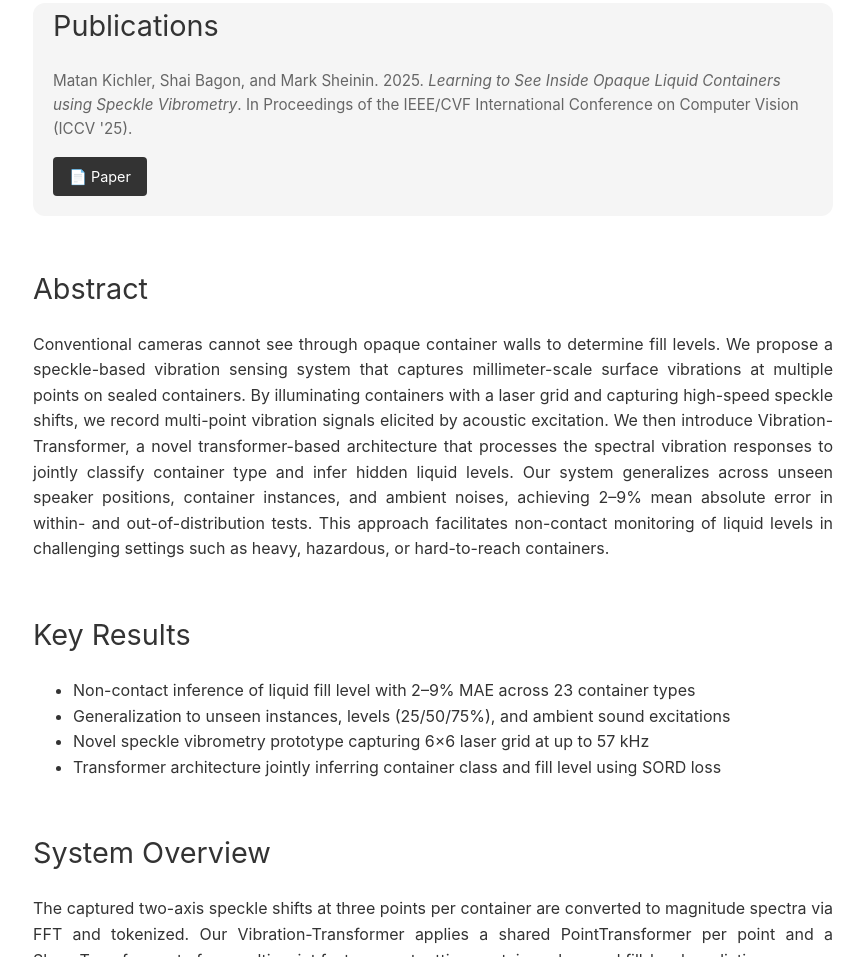
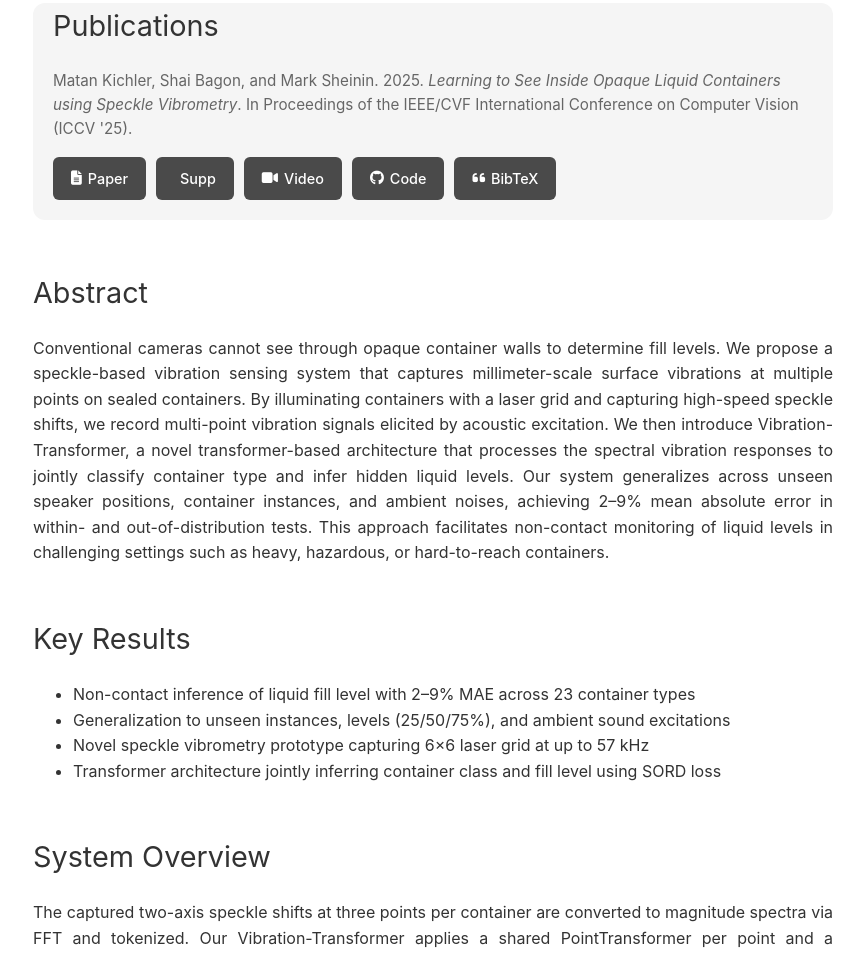
Before and after one commit to learningtosee/learningtosee.github.io, a plain HTML site: page index.html in a window 1280 px wide. Shown: the part 868-1825 px from the top of the page, without its empty margins (207-1071 px from the left). Drawn offline with Linux system fonts and the light colour scheme.

Commit message:
Update index.html

```diff
--- a/index.html
+++ b/index.html
@@ -4,6 +4,7 @@
     <meta charset="UTF-8">
     <meta name="viewport" content="width=device-width, initial-scale=1.0">
     <title>Learning to See Inside Opaque Liquid Containers using Speckle Vibrometry</title>
+    <link rel="stylesheet" href="https://cdnjs.cloudflare.com/ajax/libs/font-awesome/6.4.0/css/all.min.css">
     <style>
         body {
             font-family: -apple-system, BlinkMacSystemFont, 'Segoe UI', Roboto, Oxygen, Ubuntu, Cantarell, sans-serif;
@@ -133,17 +134,28 @@
         }
 
         .btn {
-            padding: 8px 16px;
-            background: #333;
+            display: inline-flex;
+            align-items: center;
+            gap: 6px;
+            padding: 10px 18px;
+            background: #4A4A4A;
             color: white;
             text-decoration: none;
-            border-radius: 4px;
+            border-radius: 6px;
             font-size: 0.9em;
-            transition: background-color 0.2s;
+            font-weight: 500;
+            transition: all 0.2s ease;
+            border: none;
+            cursor: pointer;
         }
 
         .btn:hover {
-            background: #555;
+            background: #333;
+            transform: translateY(-1px);
+        }
+
+        .btn i {
+            font-size: 1em;
         }
 
         .abstract-box {
@@ -270,7 +282,11 @@
                     Matan Kichler, Shai Bagon, and Mark Sheinin. 2025. <em>Learning to See Inside Opaque Liquid Containers using Speckle Vibrometry</em>. In Proceedings of the IEEE/CVF International Conference on Computer Vision (ICCV '25).
                 </div>
                 <div class="buttons">
-                    <a href="Learning_to_infer_container_liquid_levels_using_speckle_vibrometry-10.pdf" class="btn">📄 Paper</a>
+                    <a href="#" class="btn"><i class="fas fa-file-alt"></i> Paper</a>
+                    <a href="#" class="btn"><i class="fas fa-file-plus"></i> Supp</a>
+                    <a href="#" class="btn"><i class="fas fa-video"></i> Video</a>
+                    <a href="#" class="btn"><i class="fab fa-github"></i> Code</a>
+                    <a href="#" class="btn"><i class="fas fa-quote-left"></i> BibTeX</a>
                 </div>
             </div>
         </div>
```
